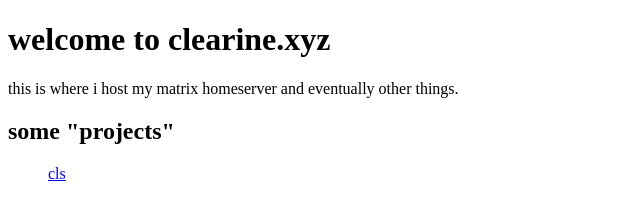
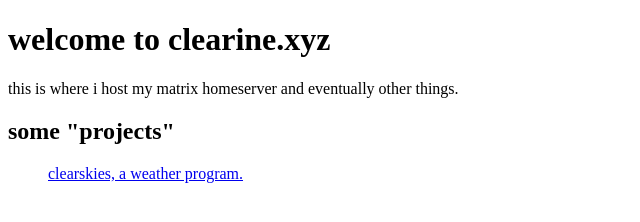
Before and after one commit to clearine/clearine.github.io, a plain HTML site: page index.html in a window 1280 px wide. Shown: the whole page, without its empty margins (0-640 px from the left). Drawn offline with Linux system fonts and the light colour scheme.

Commit message:
Add files via upload

```diff
--- a/index.html
+++ b/index.html
@@ -11,7 +11,7 @@
         <p>this is where i host my matrix homeserver and eventually other things.</p>
         <h2>some "projects"</h2>
         <ul>
-            <a href="https://github.com/clearine/cls">cls</a>
+            <a href="https://github.com/clearine/clearskies">clearskies, a weather program.</a>
         </ul>
     </body>
 </html>
```
